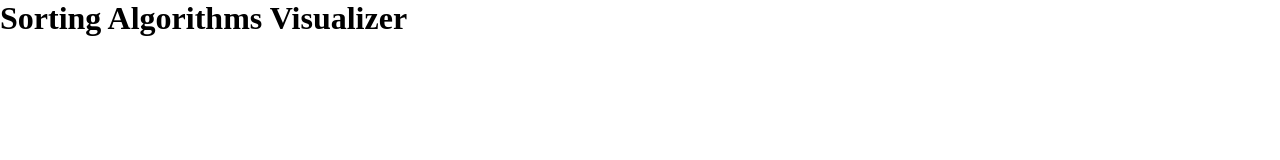
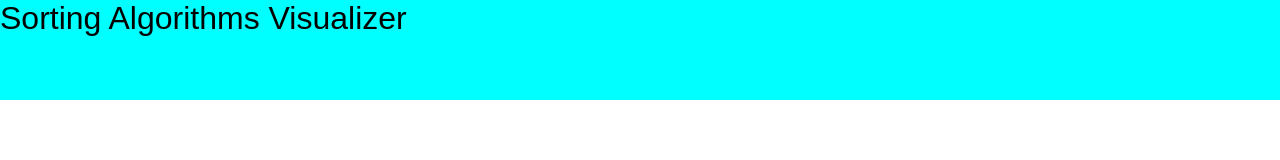
Before and after one commit to Gloobinours/Sorting-Algorithm-Visualizer, a plain HTML site: page index.html in a window 1280 px wide. Drawn offline with Linux system fonts and the light colour scheme.

Commit message:
made some more edits to the base of it

```diff
--- a/index.html
+++ b/index.html
@@ -15,7 +15,17 @@
         </h1>
     </header>
 
+    <div id="container">
 
+    </div>
+
+    <footer>
+
+    </footer>
+
+    <script>
+
+    </script>
 
 </body>
 </html>
--- a/style.css
+++ b/style.css
@@ -2,9 +2,27 @@
     margin: 0;
 }
 
-.header{
+header{
     top: 0;
-    width: 100%;
+    width: 100vw;
     height: 50px;
-    background-color: darkred;
+    background-color: cyan;
 }
+
+h1{
+    font-family: Arial, Helvetica, sans-serif;
+    font-weight: normal;
+    color: rgb(0, 0, 0);
+}
+
+footer{
+    display: block;
+    bottom: 0;
+    width: 100vw;
+    height: 50px;
+    background-color: cyan;
+}
+
+#container{
+    height: calc(100% - 100px);
+}
```
